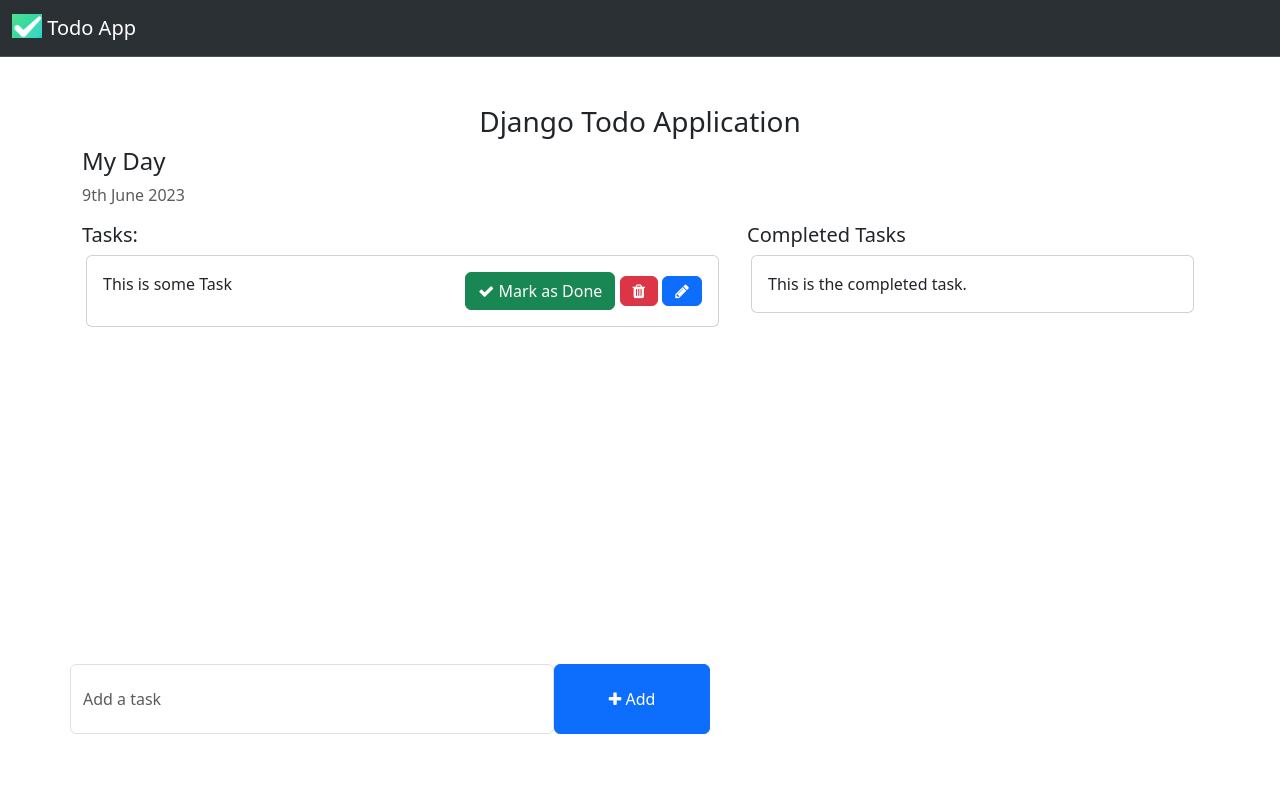
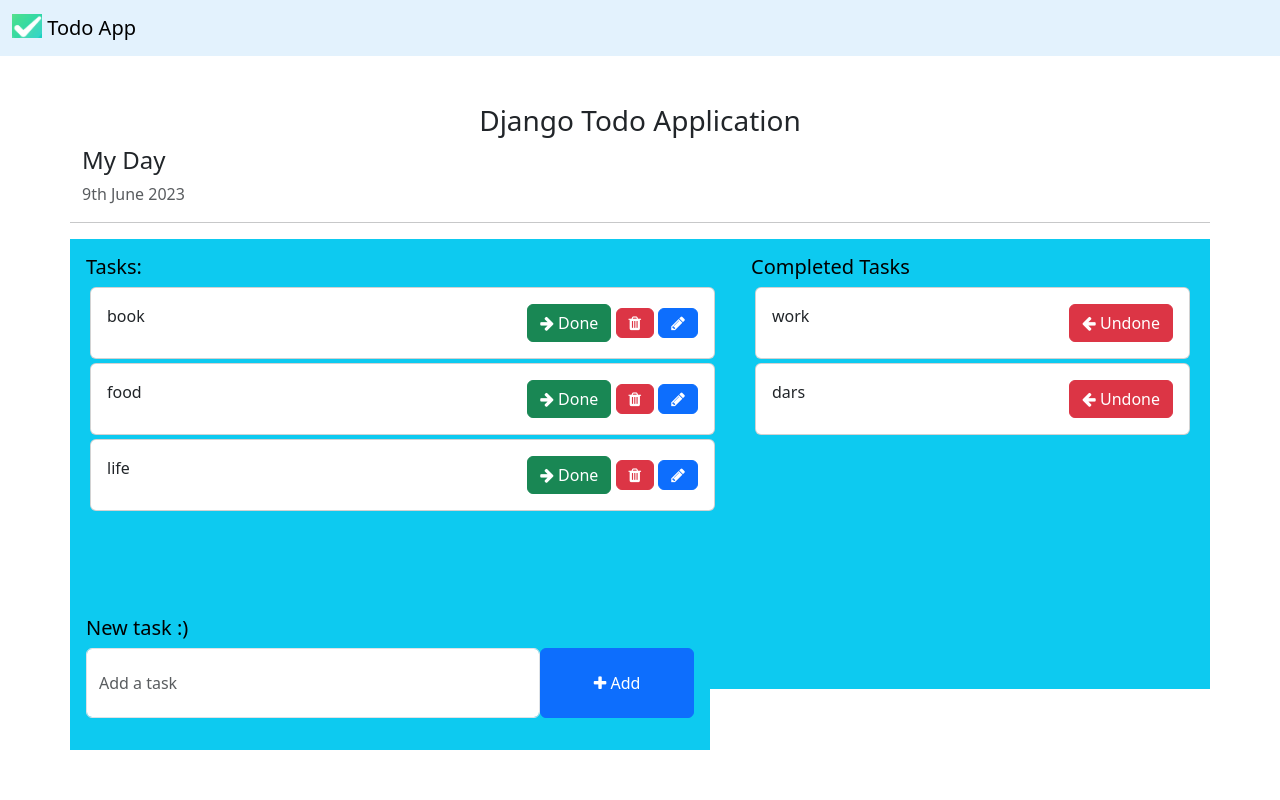
Before and after one commit to ali-nobariasl/Todo_List, a Django app: page / in a window 1280 px wide. Run offline with Django 4.2, Linux system fonts and the light colour scheme; data comes from the database, SQL or seed files in the repository; both versions use the stored data as it was after the commit.

Commit message:
adding rest of functions

```diff
--- a/todo/main/models.py
+++ b/todo/main/models.py
@@ -4,3 +4,6 @@ from django.db import models
 class TastModel(models.Model):
 
     task_text = models.TextField()
+    completed = models.BooleanField(default=False)
+    created_at = models.DateTimeField(auto_now_add=True)
+    modified_at = models.DateTimeField(auto_now=True)
--- a/todo/main/templates/main/index.html
+++ b/todo/main/templates/main/index.html
@@ -17,7 +17,7 @@
         }
         </style>
     </head>
-    <nav class="navbar bg-body-tertiary bg-dark border-bottom border-bottom-dark" data-bs-theme="dark">
+    <nav class="navbar" style="background-color: #e3f2fd;">
         <div class="container-fluid">
           <a class="navbar-brand" href="#">
             <img src="static/images/todo.jpg" alt="Logo" width="30" height="24" class="d-inline-block align-text-top">
@@ -26,43 +26,61 @@
         </div>
       </nav>
     <body>
-        <div class="container bg-gray ">
+        <div class="container">
             <h3 class="pt-5 text-center"> Django Todo Application</h3>
             <div class="row">
                 <h4> My Day </h4>
                 <p class="text-muted">{% now "jS F Y" %}</p>
-                <div class="col-md-7 col-lg-7" style="height: 450px; overflow: scroll;">
+                <hr>
+                <div class="col-md-7 col-lg-7  text-bg-info p-3 " style="height: 450px; overflow: scroll;">
                     <h5>Tasks:</h5>
+                    {% for item in tm %}
+                    {% if item.completed == False %}
                     <div class="card m-1">
-                        <div class="card-body">
-                            This is some Task
+                        <div name="task" class="card-body">
+
+                            {{item.task_text }}
+
                             <span style="position: relative; float: right;">
-                                <a class="btn btn-success"><i class="fa fa-check"></i> Mark as Done</a>
-                                <a class="btn btn-danger"><i class="fa fa-trash"></i></a>
+                                <a href="{% url 'taskeDone' item.pk %}" class="btn btn-success"><i class="fa fa-arrow-right" aria-hidden="true"></i> Done</a>
+                                <a href="{% url 'deleteTast' item.pk %}" class="btn btn-danger"><i class="fa fa-trash"></i></a>
                                 <a class="btn btn-primary"><i class="fa fa-pencil"></i></a>
                             </span>
+
                         </div>
                     </div>
+                    {% endif %}
+                    {% endfor %}
                 </div>
-                <div class="col-md-5 col-lg-5">
+                <div class="col-md-5 col-lg-5  text-bg-info p-3">
                     <h5>Completed Tasks</h5>
                     <!-- List of all the tasks that have completed -->
-                    <div class="card m-1">
-                        <div class="card-body">
-                            This is the completed task.
+                    {% for item in tm %}
+                    {% if item.completed == True %}
+                        <div class="card m-1">
+                            <div class="card-body">
+                                {{item.task_text}}
+                                <span style="position: relative; float: right;">
+
+                                    <a href="{% url 'taskUnDone' item.pk %}" class="btn btn-danger"><i class="fa fa-arrow-left" aria-hidden="true"></i> Undone</a>
+                                </span>
+                            </div>
                         </div>
-                    </div>
+                    {% endif %}
+                    {% endfor %}
                 </div>
             </div>
 
 
             <div class="row">
-                <div class="col-md-6 col-lg-6 p-0" style="position: absolute; bottom: 50px;">
+                <div class="col-md-8 col-lg-6 p-0  text-bg-info p-3 " style="position: absolute; bottom: 50px;">
                     <!-- To Do Form -->
-                    <form action="" >
+                    <form method='POST' action="{% url 'newTask' %}" >
+                        {% csrf_token %}
+                        <h5>New task :)</h5>
                         <div class="form-group">
                             <span style="display: flex;">
-                                <input type="text" class="form-control" placeholder="Add a task">
+                                <input type="text" name="text" class="form-control" placeholder="Add a task">
                                 <button class="btn btn-primary" style="width: 200px;"><i class="fa fa-plus"></i> Add</button>
                             </span>
                         </div>
--- a/todo/main/urls.py
+++ b/todo/main/urls.py
@@ -1,10 +1,17 @@
 from django.urls import path
 
-from .views import index
+from .views import index , taskDone ,newTask ,deleteTast ,taskUnDone
 
 
 
 urlpatterns = [
 
     path('',index, name='index'),
+
+    path('taskeDone/<int:pk>/', taskDone, name='taskeDone' ),
+    path('taskUnDone/<int:pk>', taskUnDone, name='taskUnDone' ),
+
+    path('newTask/', newTask, name='newTask' ),
+    path('deleteTast/<int:pk>', deleteTast, name='deleteTast' ),
+
 ]
--- a/todo/main/views.py
+++ b/todo/main/views.py
@@ -1,4 +1,4 @@
-from django.shortcuts import render
+from django.shortcuts import render, redirect
 
 from .models import TastModel
 
@@ -9,3 +9,33 @@ def index(request):
     tm = TastModel.objects.all()
     context = {'tm':tm}
     return render(request,'main/index.html',context= context)
+
+
+def taskDone(request,pk):
+
+    item = TastModel.objects.get(pk=pk)
+    item.completed = True
+    item.save()
+    return redirect('index')
+
+def taskUnDone(request,pk):
+    item = TastModel.objects.get(pk=pk)
+    item.completed = False
+    item.save()
+    return redirect('index')
+
+def deleteTast(request,pk):
+    item = TastModel.objects.get(pk=pk)
+    item.delete()
+    return redirect('index')
+
+def newTask(request):
+
+    if request.method == 'POST':
+        task_text = request.POST.get('text')
+        if task_text:
+            item= TastModel.objects.create(task_text=task_text)
+            item.save()
+            print('saved')
+
+    return redirect('index')
```
Also changed, not shown: todo/db.sqlite3, todo/main/migrations/0002_tastmodel_completed.py (added).
